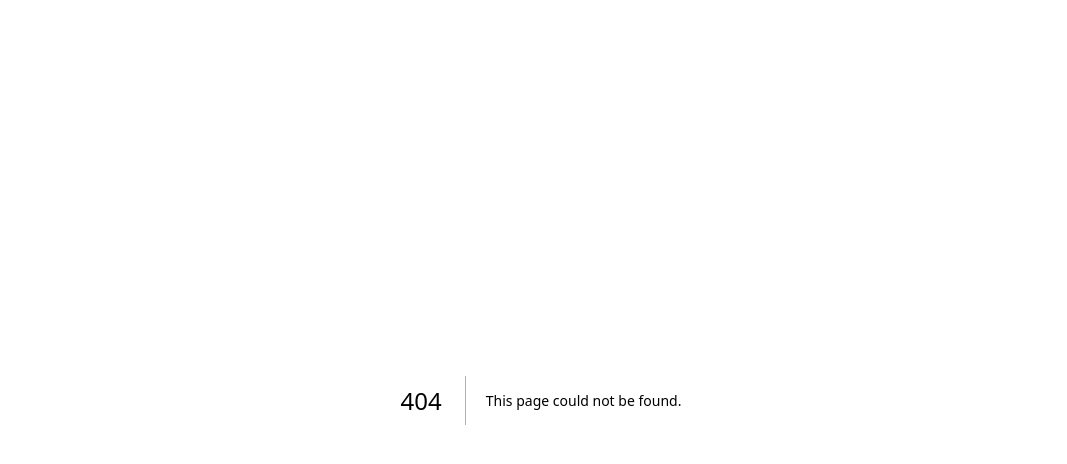
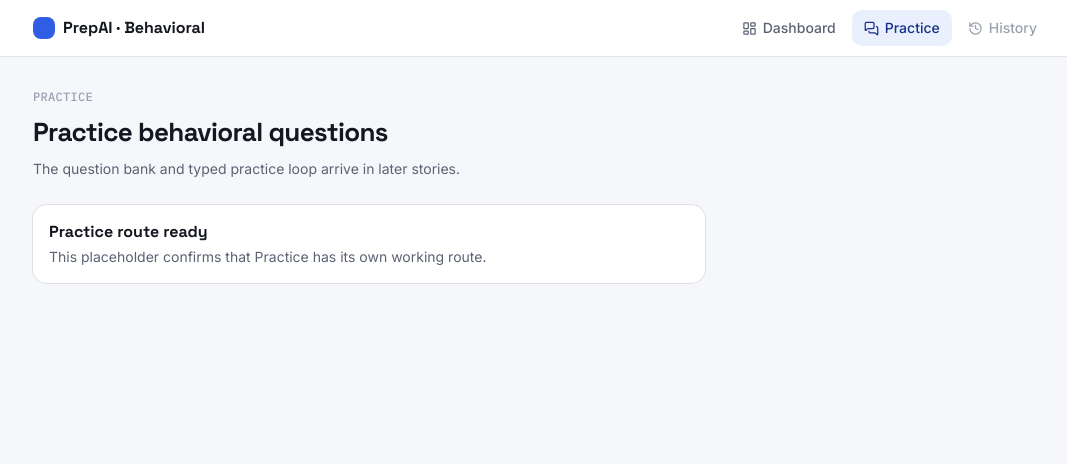
Before and after one commit to banji-oguntade/bipa, a Next.js app: page /practice in a window 1280 px wide. Before the commit this address had no page. Shown: the top 464 px of the page, without its empty margins (99-1166 px from the left). Built offline with nearby package versions, Linux system fonts and the light colour scheme.

Commit message:
Add About Us Navigation and Content

```diff
--- /dev/null
+++ b/src/app/dashboard/page.tsx
@@ -0,0 +1,33 @@
+import {
+  Card,
+  CardDescription,
+  CardHeader,
+  CardTitle,
+} from "@/components/ui/card";
+
+export default function DashboardPage() {
+  return (
+    <main className="mx-auto max-w-[1080px] px-4 py-8 sm:px-8">
+      <p className="mb-2 font-mono text-xs font-medium tracking-wide text-ink-faint uppercase">
+        Dashboard
+      </p>
+      <h1 className="font-display text-[26px] font-bold tracking-tight">
+        Your interview readiness
+      </h1>
+      <p className="mt-1.5 max-w-2xl text-sm leading-relaxed text-ink-soft">
+        Your practice activity and progress will appear here in a later story.
+      </p>
+
+      <Card className="mt-6 max-w-2xl">
+        <CardHeader>
+          <CardTitle className="font-display font-bold">
+            Nothing to report yet
+          </CardTitle>
+          <CardDescription>
+            Complete a practice answer to begin building your dashboard.
+          </CardDescription>
+        </CardHeader>
+      </Card>
+    </main>
+  );
+}
--- a/src/app/layout.tsx
+++ b/src/app/layout.tsx
@@ -9,12 +9,12 @@ import "@fontsource/inter/700.css";
 import "@fontsource/ibm-plex-mono/400.css";
 import "@fontsource/ibm-plex-mono/500.css";
 import "@fontsource/ibm-plex-mono/600.css";
+import { AppShell } from "@/components/app-shell";
 import "./globals.css";
 
 export const metadata: Metadata = {
   title: "PrepAI · Behavioral",
-  description:
-    "Student scaffold for behavioral interview practice. Tokens and app shell only.",
+  description: "Practice behavioral interviews and build stronger answers.",
 };
 
 export default function RootLayout({
@@ -24,7 +24,9 @@ export default function RootLayout({
 }>) {
   return (
     <html lang="en">
-      <body className="antialiased">{children}</body>
+      <body className="antialiased">
+        <AppShell>{children}</AppShell>
+      </body>
     </html>
   );
 }
--- a/src/app/page.tsx
+++ b/src/app/page.tsx
@@ -1,55 +1,5 @@
-import { Button } from "@/components/ui/button";
-import {
-  Card,
-  CardContent,
-  CardDescription,
-  CardHeader,
-  CardTitle,
-} from "@/components/ui/card";
+import { redirect } from "next/navigation";
 
 export default function Home() {
-  return (
-    <div className="min-h-screen bg-bg text-ink">
-      <header className="border-b border-border bg-surface">
-        <div className="mx-auto flex max-w-[1080px] items-center px-8 py-3.5">
-          <div className="flex items-center gap-2 font-display text-base font-bold">
-            <span
-              className="flex size-[22px] items-center justify-center rounded-md bg-primary"
-              aria-hidden
-            />
-            PrepAI · Behavioral
-          </div>
-        </div>
-      </header>
-
-      <main className="mx-auto max-w-[720px] px-8 py-7">
-        <p className="mb-2 font-mono text-xs font-medium tracking-wide text-ink-faint uppercase">
-          BIPA-S01
-        </p>
-        <h1 className="font-display text-[26px] font-bold tracking-tight">
-          PrepAI · Behavioral
-        </h1>
-        <p className="mt-1.5 text-[13.5px] leading-relaxed text-ink-soft">
-          This is the scaffold — Next.js 15, TypeScript, Tailwind, and
-          design tokens. Question bank, microphone, scoring, and dashboard come
-          in later stories.
-        </p>
-
-        <Card className="mt-5">
-          <CardHeader>
-            <CardTitle className="font-display font-bold">
-              Ready to learn in slices
-            </CardTitle>
-            <CardDescription>
-              A typed practice loop will land before voice or GPT. This page
-              exists so you can run the app locally and see the visual language.
-            </CardDescription>
-          </CardHeader>
-          <CardContent>
-            <Button disabled>Start practicing — later story</Button>
-          </CardContent>
-        </Card>
-      </main>
-    </div>
-  );
+  redirect("/dashboard");
 }
--- /dev/null
+++ b/src/app/practice/page.tsx
@@ -0,0 +1,33 @@
+import {
+  Card,
+  CardDescription,
+  CardHeader,
+  CardTitle,
+} from "@/components/ui/card";
+
+export default function PracticePage() {
+  return (
+    <main className="mx-auto max-w-[1080px] px-4 py-8 sm:px-8">
+      <p className="mb-2 font-mono text-xs font-medium tracking-wide text-ink-faint uppercase">
+        Practice
+      </p>
+      <h1 className="font-display text-[26px] font-bold tracking-tight">
+        Practice behavioral questions
+      </h1>
+      <p className="mt-1.5 max-w-2xl text-sm leading-relaxed text-ink-soft">
+        The question bank and typed practice loop arrive in later stories.
+      </p>
+
+      <Card className="mt-6 max-w-2xl">
+        <CardHeader>
+          <CardTitle className="font-display font-bold">
+            Practice route ready
+          </CardTitle>
+          <CardDescription>
+            This placeholder confirms that Practice has its own working route.
+          </CardDescription>
+        </CardHeader>
+      </Card>
+    </main>
+  );
+}
--- /dev/null
+++ b/src/components/app-header.tsx
@@ -0,0 +1,73 @@
+import Link from "next/link";
+import { History, LayoutDashboard, MessagesSquare } from "lucide-react";
+import React from "react";
+
+const navItems = [
+  {
+    href: "/dashboard",
+    label: "Dashboard",
+    icon: LayoutDashboard,
+  },
+  {
+    href: "/practice",
+    label: "Practice",
+    icon: MessagesSquare,
+  }
+] as const;
+
+type AppHeaderProps = {
+  pathname: string;
+};
+
+export function AppHeader({ pathname }: AppHeaderProps) {
+  return (
+    <header className="border-b border-border bg-surface">
+      <div className="mx-auto flex min-h-14 max-w-[1080px] flex-wrap items-center justify-between gap-3 px-4 py-2 sm:px-8">
+        <Link
+          href="/dashboard"
+          className="flex items-center gap-2 font-display text-base font-bold"
+        >
+          <span
+            className="flex size-[22px] items-center justify-center rounded-md bg-primary"
+            aria-hidden="true"
+          />
+          PrepAI · Behavioral
+        </Link>
+
+        <nav className="flex items-center gap-1" aria-label="Main navigation">
+          {navItems.map(({ href, label, icon: Icon }) => {
+            const isActive =
+              pathname === href || pathname.startsWith(`${href}/`);
+
+            return (
+              <Link
+                key={href}
+                href={href}
+                aria-current={isActive ? "page" : undefined}
+                className={[
+                  "flex h-9 items-center gap-1.5 rounded-lg px-3 text-sm font-medium transition-colors",
+                  isActive
+                    ? "bg-primary-wash text-primary-ink"
+                    : "text-ink-soft hover:bg-surface-sunken hover:text-ink",
+                ].join(" ")}
+              >
+                <Icon size={15} aria-hidden="true" />
+                {label}
+              </Link>
+            );
+          })}
+
+          <button
+            type="button"
+            disabled
+            title="Coming soon"
+            className="flex h-9 cursor-not-allowed items-center gap-1.5 rounded-lg px-3 text-sm font-medium text-ink-faint"
+          >
+            <History size={15} aria-hidden="true" />
+            History
+          </button>
+        </nav>
+      </div>
+    </header>
+  );
+}
--- /dev/null
+++ b/src/components/app-shell.tsx
@@ -0,0 +1,19 @@
+"use client";
+
+import { usePathname } from "next/navigation";
+import { AppHeader } from "./app-header";
+
+type AppShellProps = {
+  children: React.ReactNode;
+};
+
+export function AppShell({ children }: AppShellProps) {
+  const pathname = usePathname();
+
+  return (
+    <div className="min-h-screen bg-bg text-ink">
+      <AppHeader pathname={pathname} />
+      {children}
+    </div>
+  );
+}
```
Also changed, not shown: 1 other file (tests, documents, lock files or other folders).
